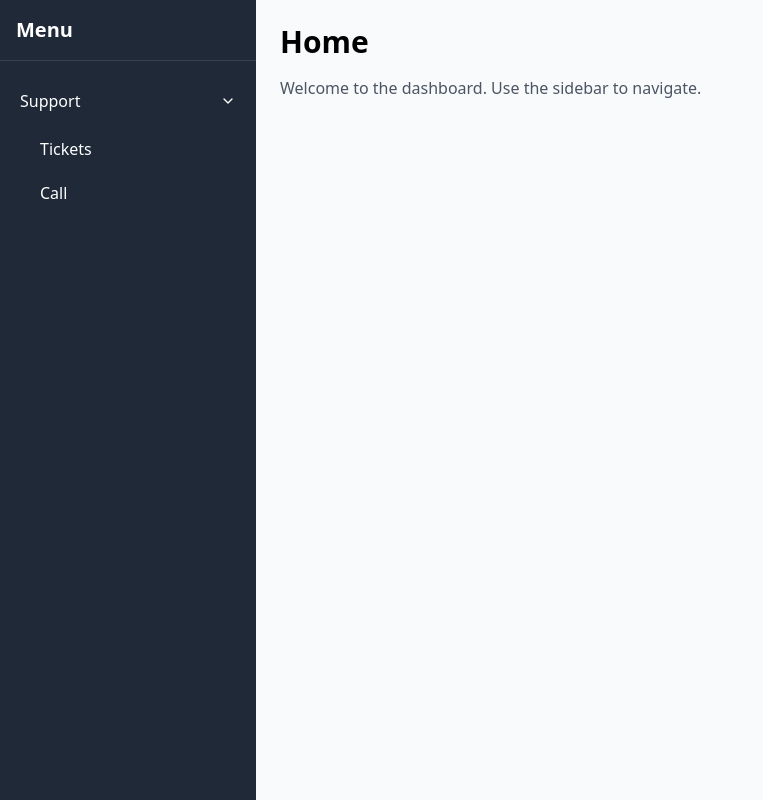
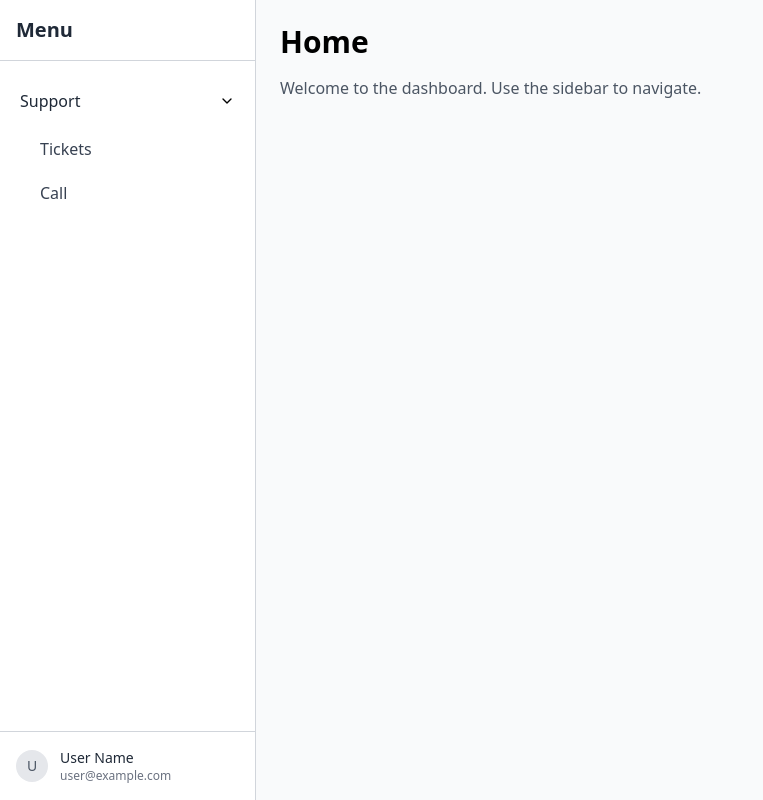
Before and after one commit to shanmathi-c/model, a Nuxt app: page / in a window 1280 px wide. Shown: the whole page, without its empty margins (0-763 px from the left). Built offline with nearby package versions, Linux system fonts and the light colour scheme.

Commit message:
feat : change side bar ui layout

```diff
--- a/components/Sidebar.vue
+++ b/components/Sidebar.vue
@@ -1,21 +1,23 @@
 <template>
-  <aside class="w-64 bg-gray-800 text-white flex flex-col h-screen">
-    <div class="p-4 border-b border-gray-700">
-      <h2 class="text-xl font-bold">Menu</h2>
+  <aside class="w-64 bg-white border-r border-gray-300 flex flex-col h-screen">
+    <!-- Fixed Header -->
+    <div class="p-4 border-b border-gray-300">
+      <h2 class="text-xl font-bold text-gray-800">Menu</h2>
     </div>
 
-    <nav class="flex-1 px-2 py-4">
+    <!-- Scrollable Navigation -->
+    <nav class="flex-1 px-2 py-4 overflow-y-auto">
       <!-- Support Section -->
       <div class="mb-2">
         <div
-          class="flex items-center justify-between p-3 hover:bg-gray-700 rounded cursor-pointer transition-colors"
+          class="flex items-center justify-between p-3 hover:bg-gray-100 rounded cursor-pointer transition-colors"
           @click="toggleSupport"
         >
-          <span class="font-medium">Support</span>
+          <span class="font-medium text-gray-800">Support</span>
           <img
             src="/chevron-right.svg"
             alt="toggle"
-            class="w-4 h-4 transition-transform duration-200 filter invert"
+            class="w-4 h-4 transition-transform duration-200"
             :class="{ 'rotate-90': isSupportOpen }"
           />
         </div>
@@ -32,15 +34,15 @@
           <div v-show="isSupportOpen" class="ml-4 overflow-hidden">
             <NuxtLink
               to="/tickets"
-              class="block p-2 pl-4 hover:bg-gray-700 rounded my-1 transition-colors"
-              active-class="bg-gray-700"
+              class="block p-2 pl-4 hover:bg-gray-100 rounded my-1 transition-colors text-gray-700"
+              active-class="bg-blue-50 text-blue-600 border-l-2 border-blue-600"
             >
               Tickets
             </NuxtLink>
             <NuxtLink
               to="/call"
-              class="block p-2 pl-4 hover:bg-gray-700 rounded my-1 transition-colors"
-              active-class="bg-gray-700"
+              class="block p-2 pl-4 hover:bg-gray-100 rounded my-1 transition-colors text-gray-700"
+              active-class="bg-blue-50 text-blue-600 border-l-2 border-blue-600"
             >
               Call
             </NuxtLink>
@@ -48,6 +50,19 @@
         </transition>
       </div>
     </nav>
+
+    <!-- Fixed Footer -->
+    <div class="p-4 border-t border-gray-300">
+      <div class="flex items-center space-x-3">
+        <div class="w-8 h-8 bg-gray-200 rounded-full flex items-center justify-center">
+          <span class="text-gray-600 text-sm font-medium">U</span>
+        </div>
+        <div class="flex-1">
+          <p class="text-sm font-medium text-gray-800">User Name</p>
+          <p class="text-xs text-gray-500">user@example.com</p>
+        </div>
+      </div>
+    </div>
   </aside>
 </template>
 
```
